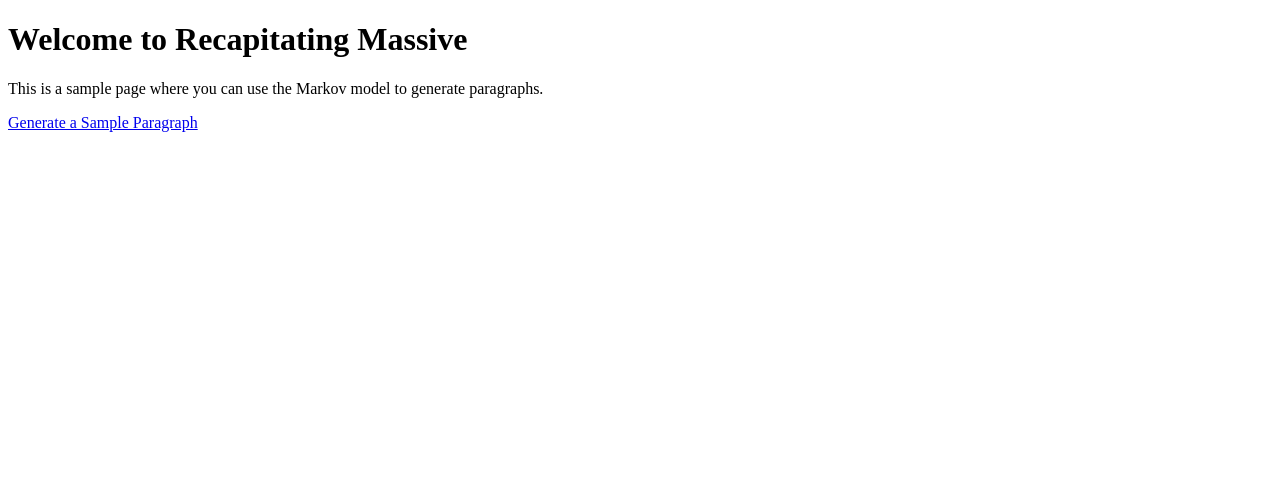
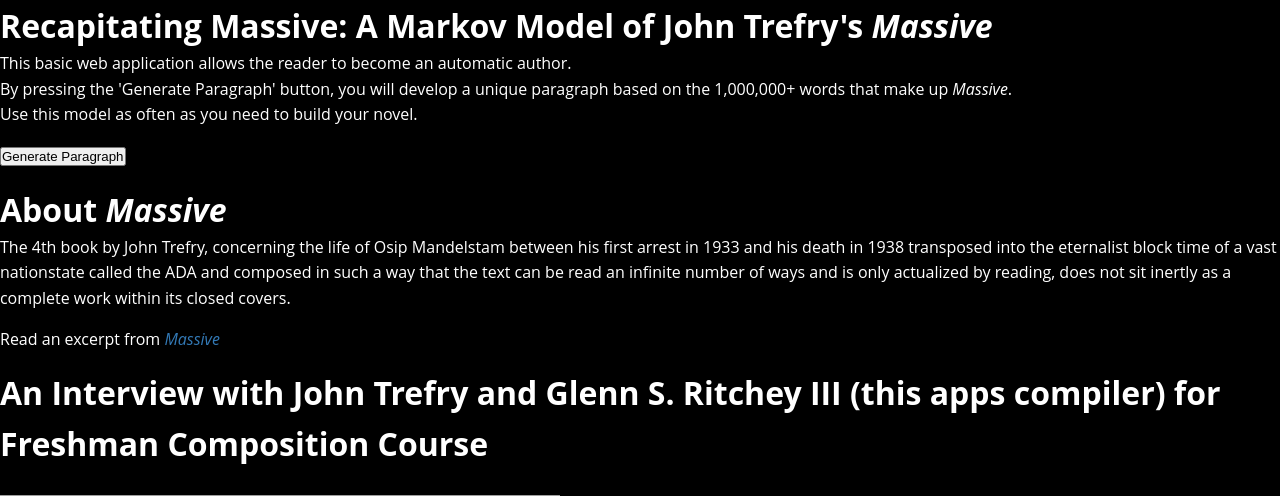
Before and after one commit to gr9430/limbfun, a Flask app: page / in a window 1280 px wide. Shown: the top 496 px of the page. Before the commit the page ends 132 px from the top, so only its background shows below. Run offline with Flask 3, Linux system fonts and the light colour scheme; grey boxes are pictures that could not be loaded.

Commit message:
massive overhaul

```diff
--- a/project_root/app.py
+++ b/project_root/app.py
@@ -1,6 +1,6 @@
 import markovify
 import os
-from flask import Flask, request, jsonify, render_template
+from flask import Flask, render_template, request, jsonify
 import logging
 
 # Set up logging for debugging and tracking the application flow
@@ -9,54 +9,41 @@ logging.basicConfig(level=logging.INFO)
 # Initialize Flask app
 app = Flask(__name__)
 
-# Function to list directory contents for debugging purposes
-def list_directory_contents(directory):
-    if os.path.exists(directory):
-        logging.info(f"Listing contents of the directory '{directory}':")
-        for root, _, files in os.walk(directory):
-            for filename in files:
-                logging.info(f" - {os.path.join(root, filename)}")
-    else:
-        logging.error(f"Directory '{directory}' does not exist.")
-
 # Set the correct path to the text directory
 current_directory = os.path.dirname(os.path.abspath(__file__))
 text_directory = os.path.join(current_directory, "trefry-massive")
 
-
-# List the contents of the directory to verify
-list_directory_contents(text_directory)
-
-# Add debug logs to verify path
+# Verify the text directory exists
 if not os.path.exists(text_directory):
     logging.error(f"Error: The directory '{text_directory}' does not exist.")
     raise FileNotFoundError(f"The directory '{text_directory}' does not exist. Please verify the path.")
 
-# Recursively load and combine all texts from the specified directory
+# Load and combine all texts from the specified directory
 logging.info("Loading texts...")
-
 combined_text = ""
 unprocessed_files = []
 file_count = 0
 
+# List of encodings to try for each file
+encodings = ['utf-8', 'ISO-8859-1', 'cp1252']
+
 for root, _, files in os.walk(text_directory):
-    if not files:
-        logging.warning(f"No text files found in the directory: {root}")
-
     for filename in files:
         if filename.endswith(".txt"):
             file_path = os.path.join(root, filename)
-            try:
-                with open(file_path, "r", encoding="utf-8") as file:
-                    combined_text += file.read() + "\n"
-            except UnicodeDecodeError:
-                # If there's an error reading with UTF-8, try with ISO-8859-1
+            success = False
+            for encoding in encodings:
                 try:
-                    with open(file_path, "r", encoding="ISO-8859-1") as file:
+                    with open(file_path, "r", encoding=encoding) as file:
                         combined_text += file.read() + "\n"
+                        success = True
+                        break  # Exit the loop if the file was successfully read
                 except Exception as e:
-                    unprocessed_files.append(file_path)
-                    logging.warning(f"Warning: Could not process file {file_path} due to error: {e}")
+                    continue  # Try the next encoding
+
+            if not success:
+                unprocessed_files.append(file_path)
+                logging.warning(f"Warning: Could not process file {file_path} due to encoding issues.")
             file_count += 1
 
 logging.info(f"Completed processing files. {file_count} files were processed. {len(unprocessed_files)} files were skipped.")
@@ -65,7 +52,8 @@ logging.info(f"Length of combined text: {len(combined_text)}")
 if len(combined_text) == 0:
     raise ValueError("No text data found to build the Markov model. Please ensure text files are present.")
 
-logging.info("\nBuilding Markov model...")
+# Build the Markov model
+logging.info("Building Markov model...")
 text_model = markovify.Text(combined_text, state_size=2)
 logging.info("Markov model built successfully.")
 
@@ -81,12 +69,7 @@ def generate_paragraph():
         sentences = []
 
         for _ in range(num_sentences):
-            sentence = None
-            attempts = 0
-            while sentence is None and attempts < 5:
-                sentence = text_model.make_sentence()
-                attempts += 1
-
+            sentence = text_model.make_sentence()
             if sentence:
                 sentences.append(sentence)
 
--- a/project_root/templates/index.html
+++ b/project_root/templates/index.html
@@ -4,10 +4,49 @@
     <meta charset="UTF-8">
     <meta name="viewport" content="width=device-width, initial-scale=1.0">
     <title>Recapitating Massive</title>
+
+    <!-- Add your favicon here -->
+    <link rel="icon" href="{{ url_for('static', filename='images/itc.ico') }}" type="image/x-icon">
+
+    <!-- Optional CSS link -->
+    <link rel="stylesheet" href="{{ url_for('static', filename='css/style.css') }}">
 </head>
 <body>
-    <h1>Welcome to Recapitating Massive</h1>
-    <p>This is a sample page where you can use the Markov model to generate paragraphs.</p>
-    <a href="/generate_paragraph?num_sentences=5">Generate a Sample Paragraph</a>
+    <h1>Recapitating Massive: A Markov Model of John Trefry's <i>Massive</i></h1>
+    <p>This basic web application allows the reader to become an automatic author.<br>
+    By pressing the 'Generate Paragraph' button, you will develop a unique paragraph based on the 1,000,000+ words that make up <i>Massive</i>.<br>
+Use this model as often as you need to build your novel.</p>
+    <button id="generateBtn">Generate Paragraph</button>
+    <p id="output"></p>
+<h1>About <i>Massive</i></h1>
+<p>The 4th book by John Trefry, concerning the life of Osip Mandelstam
+    between his first arrest in 1933 and his death in 1938 transposed into the
+    eternalist block time of a vast nationstate called the ADA and composed in
+    such a way that the text can be read an infinite number of ways and is only
+    actualized by reading, does not sit inertly as a complete work within its
+    closed covers.
+</p>
+<p>Read an excerpt from <a href= https://minorliteratures.com/2024/03/14/massive-excerpt-john-trefry><i>Massive</i></a></p>
+<h1>An Interview with John Trefry and Glenn S. Ritchey III (this apps compiler) for Freshman Composition Course</h1>
+<br>
+<iframe width="560" height="315" src="https://www.youtube.com/embed/CN1HxbgxPoY?si=pZN71YFdBpjvXbG6" title="YouTube video player" frameborder="0" allow="accelerometer; autoplay; clipboard-write; encrypted-media; gyroscope; picture-in-picture; web-share" referrerpolicy="strict-origin-when-cross-origin" allowfullscreen></iframe>
+<br>
+<p><i>Massive</i> at <a href="https://asterismbooks.com/product/massive">Asterism Books</a>.</p>
+    <script>
+        document.getElementById("generateBtn").addEventListener("click", function() {
+            fetch("/generate_paragraph?num_sentences=5")
+                .then(response => response.json())
+                .then(data => {
+                    if (data.paragraph) {
+                        document.getElementById("output").innerText = data.paragraph;
+                    } else {
+                        document.getElementById("output").innerText = "Error generating text.";
+                    }
+                })
+                .catch(error => {
+                    document.getElementById("output").innerText = "Error: " + error;
+                });
+        });
+    </script>
 </body>
 </html>
```
Also changed, not shown: project_root/static/js/main.js (added, +11 -0 lines), project_root/static/css/style.css (renamed from static/css/style.css), project_root/static/images/itc.ico (added), project_root/static/images/massive.jpg (added), static/js/main.js (deleted).
